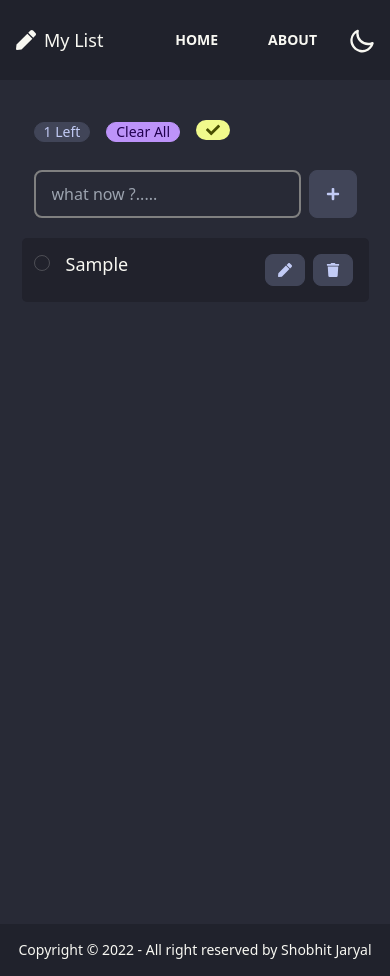
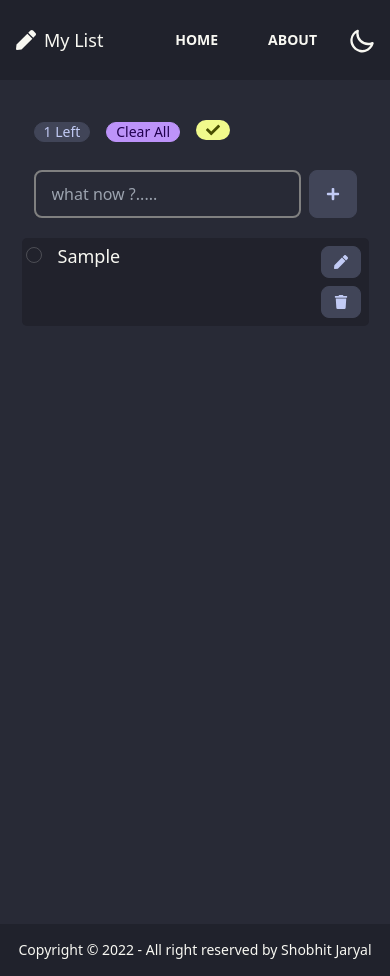
Before and after one commit to SJ22032003/Todo-list-REACT-REDUX, a React (Create React App) app: page / in a window 390 px wide. Both pictures are taken after typing "Sample" into the empty fields and a click on the button 332 px from the left and 192 px from the top of the page. Built offline with nearby package versions, Linux system fonts and the light colour scheme.

Commit message:
fixed css

```diff
--- a/src/Components/ListItems.js
+++ b/src/Components/ListItems.js
@@ -37,7 +37,7 @@ function ListItems({ item, id, checked }) {
     color: checked && "grey",
   };
   return (
-    <div className="list-item m-2 p-3 text-lg" style={checkTheme}>
+    <div className="list-item m-2 p-1 text-lg" style={checkTheme}>
       <div>
         <input
           type="checkbox"
@@ -55,7 +55,7 @@ function ListItems({ item, id, checked }) {
           </form>
         </div>
       </div>
-      <div>
+      <div className="editButtons">
         <button className="btn btn-sm m-1" onClick={handleEdit}>
           <FaPen hidden={showTick}/>
           <FaCheck hidden={!showTick} onClick={handleEditSubmit} style={{color:"pink"}}/>
--- a/src/index.css
+++ b/src/index.css
@@ -80,3 +80,13 @@ body {
 .setBack{
   border:grey solid 2px;
 }
+
+.editButtons{
+  display:flex;
+}
+
+@media  (max-width:600px) {
+  .editButtons{
+    flex-direction: column;
+  }
+}
```
